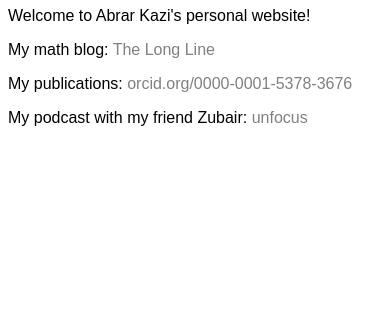
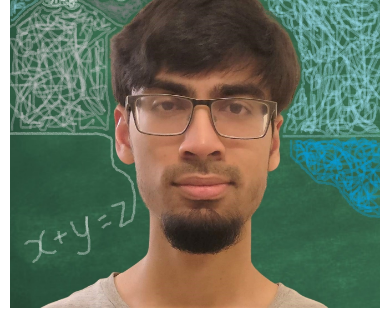
Before and after one commit to abrarkazi99/abrarkazi99.github.io, a plain HTML site: page index.html in a window 390 px wide. Shown: the part 73-404 px from the top of the page. Drawn offline with Linux system fonts and the light colour scheme.

Commit message:
overhaul

```diff
--- a/default_style.css
+++ b/default_style.css
@@ -1,7 +1,29 @@
-html *
-{
-   font-family: Arial;
+body {
+  font-family: Arial;
+  font-size:18px;
+  margin:40px auto;
+  max-width:620px;
 }
+
+#pic {
+  float: left;
+  width:30%;
+  margin-right: 40px; /*to make some space b/w pic and text*/
+  margin-top: 5px; /*to align top of pic w/ top of text*/
+}
+
+@media screen and (max-width: 640px) {
+  body {
+    margin:10px 10px;
+  }
+  #pic {
+	float: none;
+	width: 100%;
+	margin-right: 0px;
+	margin-top: 0px;
+  }
+}
+
 a:link {
   color: grey;
   background-color: transparent;
@@ -17,3 +39,12 @@ a:hover {
   background-color: transparent;
   text-decoration: none;
 }
+
+h1 {
+  margin-bottom: 10px;
+}
+
+p {
+  margin-top:12px;
+  margin-bottom:0px;
+}
--- a/index.html
+++ b/index.html
@@ -1,14 +1,16 @@
 <!doctype html>
 <html>
 <head>
+<meta name="viewport" content="width=device-width, initial-scale=1">
 <link rel="stylesheet" type="text/css" href="default_style.css">
 </head>
 
 <body>
+<img id="pic" src="pics/moi.jpg">
 <h1>ABRAR KAZI</h1>
-<p>Welcome to Abrar Kazi's personal website!</p>
-<p>My math blog: <a href="https://thelongline.notion.site" target="_blank">The Long Line</a></p>
-<p>My publications: <a href="https://orcid.org/0000-0001-5378-3676" target="_blank">orcid.org/0000-0001-5378-3676</a></p>
-<p>My podcast with my friend Zubair: <a href="https://anchor.fm/unfocus" target="_blank">unfocus</a></p>
+<p>Welcome to my personal website!</p>
+<p>&nbsp;<b>&#x003C0</b>&nbsp; Math Blog: <a href="https://thelongline.notion.site" target="_blank">The Long Line</a></p>
+<p>&#x1F4DC Publications: <a href="https://orcid.org/0000-0001-5378-3676" target="_blank">orcid.org/0000-0001-5378-3676</a></p>
+<p>&#x1F3A4 Podcast: <a href="https://anchor.fm/unfocus" target="_blank">unfocus</a></p>
 </body>
 </html>
```
Also changed, not shown: pics/moi.jpg (added), 1 other file.
